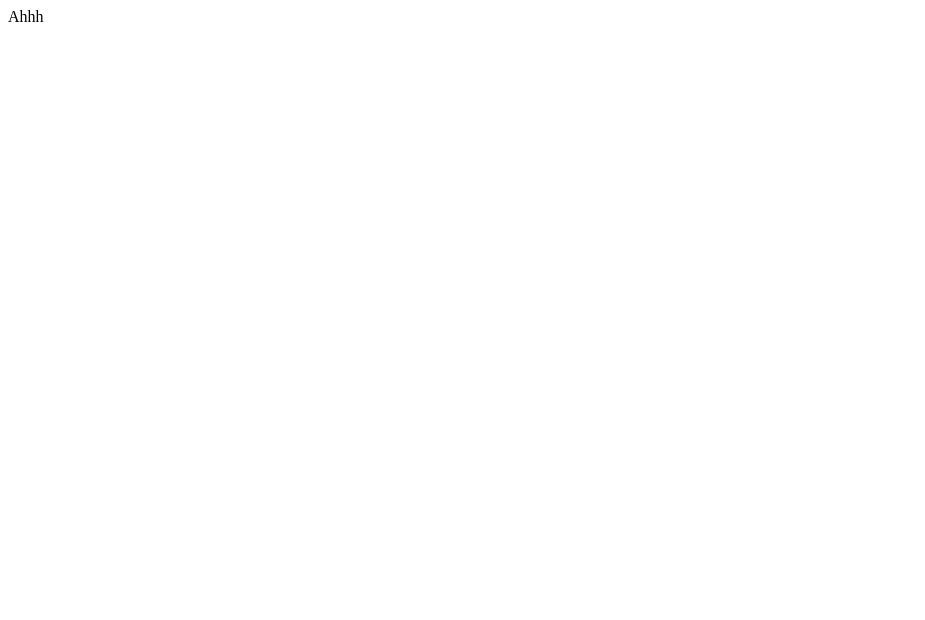
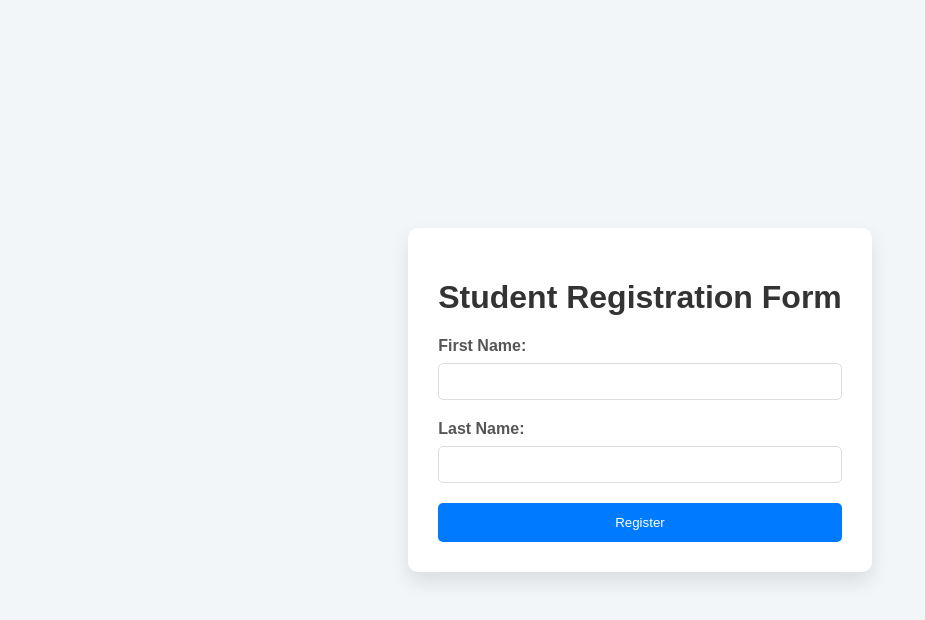
Before and after one commit to LourdesEstelle/web-systems-technologies, a plain HTML site: page Lab 2_Abalde, Lordweil E.html in a window 1280 px wide. Shown: the whole page, without its empty margins (0-925 px from the left). Drawn offline with Linux system fonts and the light colour scheme.

Commit message:
Update
Update

```diff
--- a/Lab 2_Abalde, Lordweil E.html
+++ b/Lab 2_Abalde, Lordweil E.html
@@ -1 +1,80 @@
-Ahhh
+<!DOCTYPE html>
+<html lang="en">
+<head>
+  <meta charset="UTF-8">
+  <meta name="viewport" content="width=device-width, initial-scale=1.0">
+  <title>Student Registration Form</title>
+  <style>
+    body {
+      font-family: Arial, sans-serif;
+      background-color: #f3f6f8;
+      margin: 0;
+      padding: 0;
+      display: flex;
+      justify-content: center;
+      align-items: center;
+      height: 100vh;
+    }
+
+    .form-container {
+      background-color: #ffffff;
+      max-width: 500px;
+      border-radius: 10px;
+      box-shadow: 0 10px 20px rgba(0, 0, 0, 0.1);
+      padding: 30px;
+      box-sizing: border-box;
+    }
+
+    h1 {
+      text-align: center;
+      color: #333;
+    }
+
+    label {
+      font-weight: bold;
+      color: #555;
+      display: block;
+      margin-bottom: 8px;
+    }
+
+    input[type="text"] {
+      width: 100%;
+      border: 1px solid #ddd;
+      padding: 10px;
+      border-radius: 5px;
+      box-sizing: border-box;
+      margin-bottom: 20px;
+    }
+
+    input[type="submit"] {
+      background-color: #007bff;
+      color: white;
+      border: none;
+      padding: 12px 20px;
+      display: block;
+      width: 100%;
+      border-radius: 5px;
+      cursor: pointer;
+      transition: background-color 0.3s ease;
+    }
+
+    input[type="submit"]:hover {
+      background-color: #0056b3;
+    }
+  </style>
+</head>
+<body>
+  <div class="form-container">
+    <h1>Student Registration Form</h1>
+    <form action="Lab 2_Abalde, Lordweil E-Dashboard.html" method="POST">
+      <label for="firstname">First Name:</label>
+      <input type="text" name="firstname" id="firstname" required>
+
+      <label for="lastname">Last Name:</label>
+      <input type="text" name="lastname" id="lastname" required>
+
+      <input type="submit" value="Register">
+    </form>
+  </div>
+</body>
+</html>
```
Also changed, not shown: Lab 2_Abalde, Lordweil E-Dashboard.html (added, +1 -0 lines), Churva.html.txt (deleted).
